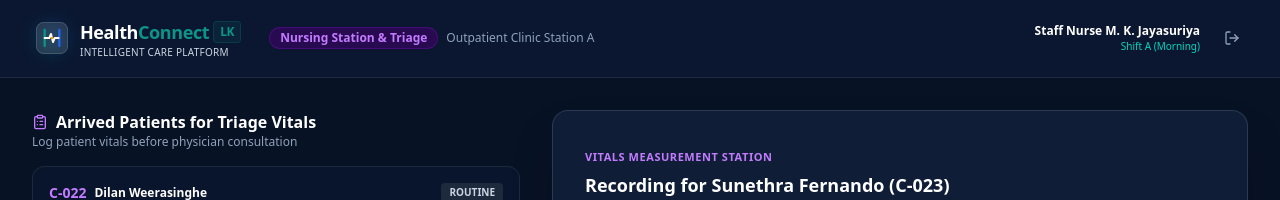
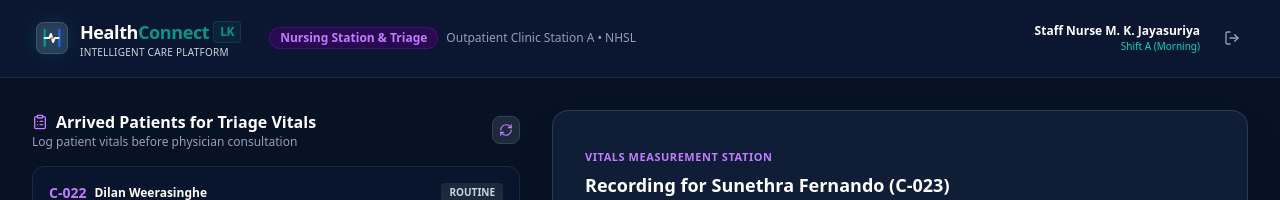
Before and after one commit to SamhiAGM/healthnexus, a Next.js app in the folder frontend/: page /portal/nurse in a window 1280 px wide. Shown: the top 200 px of the page. Built offline with nearby package versions, Linux system fonts and the light colour scheme; no server answers.

Commit message:
feat(nurse-portal): integrate live triage queue and vitals dispatch to physician worklist

```diff
--- a/frontend/src/app/portal/nurse/page.tsx
+++ b/frontend/src/app/portal/nurse/page.tsx
@@ -1,6 +1,6 @@
 "use client";
 
-import React, { useState } from "react";
+import React, { useState, useEffect } from "react";
 import Link from "next/link";
 import { useRouter } from "next/navigation";
 import { Logo } from "@/components/brand/Logo";
@@ -15,7 +15,8 @@ import {
   PlusCircle,
   Clock,
   Thermometer,
-  ShieldCheck
+  ShieldCheck,
+  RefreshCw
 } from "lucide-react";
 
 interface TriagePatient {
@@ -32,6 +33,7 @@ interface TriagePatient {
 
 export default function NurseDashboard() {
   const router = useRouter();
+  const [loading, setLoading] = useState(false);
 
   const [patients, setPatients] = useState<TriagePatient[]>([
     {
@@ -76,8 +78,71 @@ export default function NurseDashboard() {
   const [spo2Input, setSpo2Input] = useState("98");
   const [savedSuccess, setSavedSuccess] = useState(false);
 
-  const handleSaveVitals = (e: React.FormEvent) => {
+  // Fetch live triage queue from Spring Boot backend
+  const fetchLiveTriage = async () => {
+    setLoading(true);
+    try {
+      const token = localStorage.getItem("hc_token");
+      const headers: Record<string, string> = { "Content-Type": "application/json" };
+      if (token) headers["Authorization"] = `Bearer ${token}`;
+
+      const res = await fetch("http://localhost:8080/api/nurse/queue?facilityId=NHSL", {
+        headers,
+        credentials: "include",
+      });
+
+      if (res.ok) {
+        const data = await res.json();
+        if (Array.isArray(data) && data.length > 0) {
+          const mapped: TriagePatient[] = data.map((d: any, idx: number) => ({
+            id: d.id || `P-${100 + idx}`,
+            name: d.patientName || "Clinic Citizen",
+            token: d.ticketNumber || `C-02${idx}`,
+            bp: d.vitalsSummary?.match(/BP: ([\d/]+)/)?.[1] || "",
+            pulse: d.vitalsSummary?.match(/HR: (\d+)/)?.[1] || "",
+            temp: d.vitalsSummary?.match(/Temp: ([\d.]+)/)?.[1] || "",
+            spo2: d.vitalsSummary?.match(/SpO2: (\d+)/)?.[1] || "",
+            urgency: d.priorityTag === "URGENT" ? "URGENT" : d.priorityTag === "ELDERLY" ? "PRIORITY" : "ROUTINE",
+            status: d.vitalsSummary ? "VITALS_RECORDED" : "PENDING_VITALS",
+          }));
+          setPatients(mapped);
+          if (mapped[0]) setSelectedPatient(mapped[0]);
+        }
+      }
+    } catch (e) {
+      // Retain fallback list
+    } finally {
+      setLoading(false);
+    }
+  };
+
+  useEffect(() => {
+    fetchLiveTriage();
+  }, []);
+
+  const handleSaveVitals = async (e: React.FormEvent) => {
     e.preventDefault();
+
+    try {
+      const token = localStorage.getItem("hc_token");
+      const headers: Record<string, string> = { "Content-Type": "application/json" };
+      if (token) headers["Authorization"] = `Bearer ${token}`;
+
+      await fetch("http://localhost:8080/api/nurse/vitals", {
+        method: "POST",
+        headers,
+        credentials: "include",
+        body: JSON.stringify({
+          token: selectedPatient.token,
+          bp: bpInput,
+          pulse: pulseInput,
+          temp: tempInput,
+          spo2: spo2Input,
+          urgency: selectedPatient.urgency,
+        }),
+      });
+    } catch (e) {}
+
     const updated = patients.map((p) => {
       if (p.id === selectedPatient.id) {
         return {
@@ -96,8 +161,15 @@ export default function NurseDashboard() {
     setTimeout(() => setSavedSuccess(false), 1500);
   };
 
-  const handleLogout = () => {
+  const handleLogout = async () => {
+    try {
+      await fetch("http://localhost:8080/api/auth/logout", {
+        method: "POST",
+        credentials: "include",
+      });
+    } catch (e) {}
     localStorage.removeItem("hc_staff_user");
+    localStorage.removeItem("hc_token");
     router.push("/auth/staff-login");
   };
 
@@ -113,7 +185,7 @@ export default function NurseDashboard() {
                 Nursing Station & Triage
               </span>
               <span className="hidden md:inline-block text-xs text-slate-400">
-                Outpatient Clinic Station A
+                Outpatient Clinic Station A • NHSL
               </span>
             </div>
           </div>
@@ -141,6 +213,7 @@ export default function NurseDashboard() {
 
           {/* Left Column: Triage Patient Queue */}
           <div className="lg:col-span-5 space-y-4">
+            <div className="flex items-center justify-between">
               <div>
                 <h2 className="text-base font-bold text-white flex items-center gap-2">
                   <ClipboardList className="w-4 h-4 text-purple-400" />
@@ -149,9 +222,19 @@ export default function NurseDashboard() {
                 <p className="text-xs text-slate-400">Log patient vitals before physician consultation</p>
               </div>
 
+              <button
+                onClick={fetchLiveTriage}
+                disabled={loading}
+                className="p-1.5 rounded-lg bg-slate-800 hover:bg-slate-700 text-purple-400 border border-slate-700 transition-colors"
+                title="Refresh Triage Queue"
+              >
+                <RefreshCw className={`w-3.5 h-3.5 ${loading ? "animate-spin" : ""}`} />
+              </button>
+            </div>
+
             <div className="space-y-3">
               {patients.map((p) => {
-                const isSelected = p.id === selectedPatient.id;
+                const isSelected = p.id === selectedPatient?.id;
                 return (
                   <div
                     key={p.id}
@@ -202,7 +285,7 @@ export default function NurseDashboard() {
                   Vitals Measurement Station
                 </span>
                 <h3 className="text-lg font-bold text-white mt-1">
-                  Recording for {selectedPatient.name} ({selectedPatient.token})
+                  Recording for {selectedPatient?.name} ({selectedPatient?.token})
                 </h3>
               </div>
 
```
Lines whose indentation alone changed are shown as unchanged.
